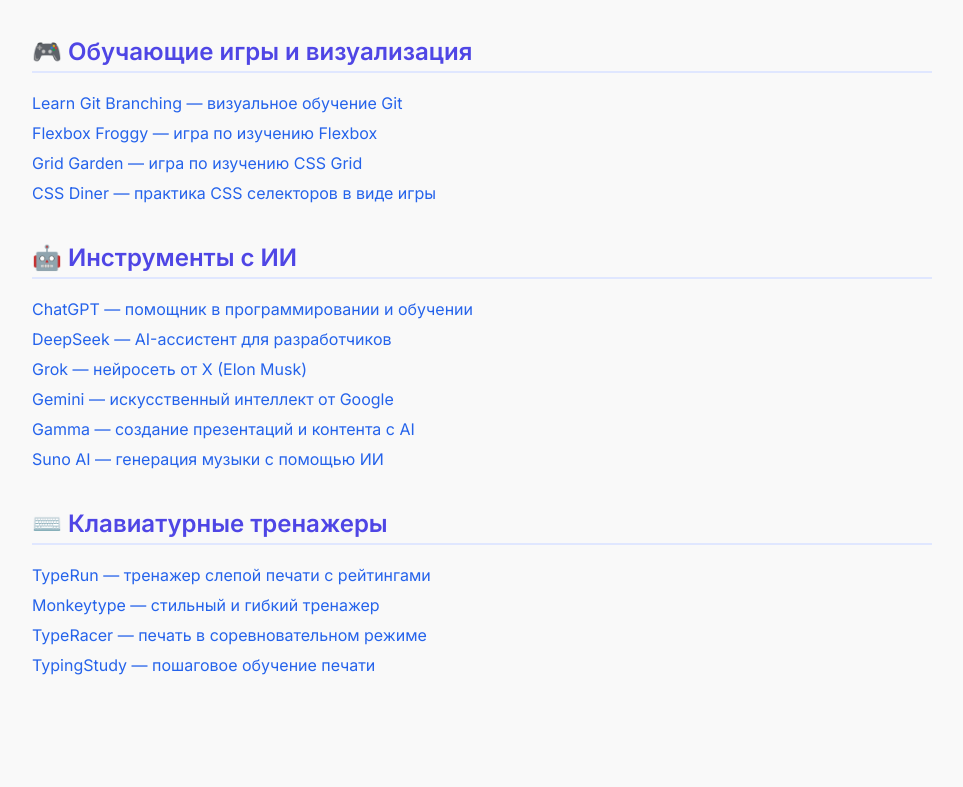
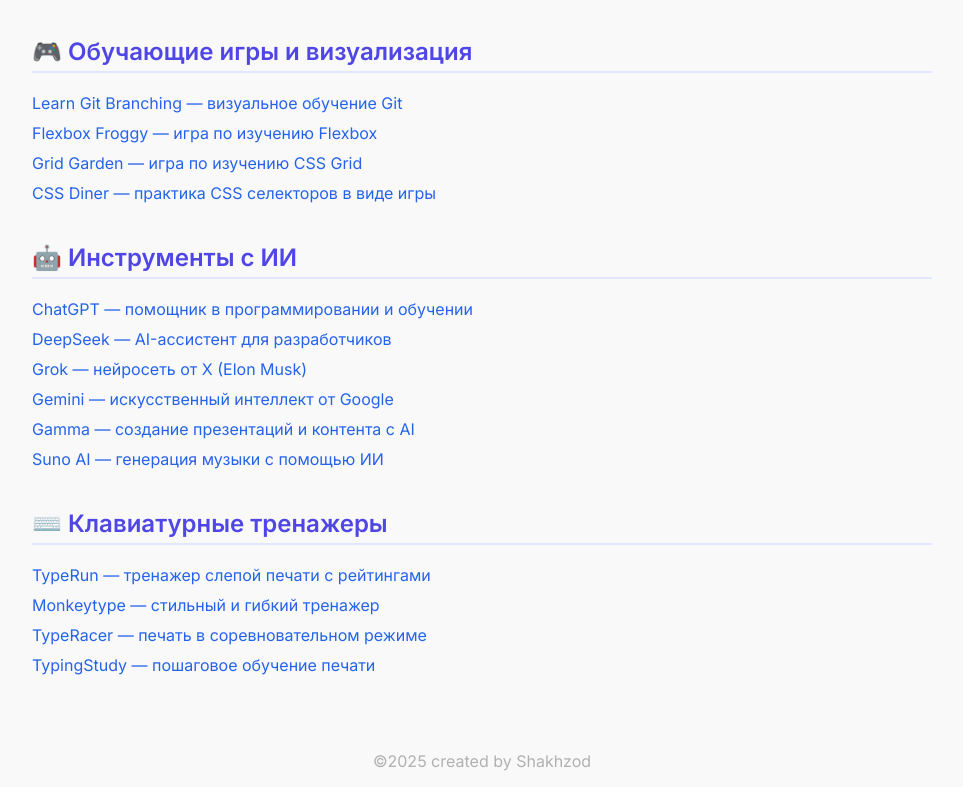
Before and after one commit to ShakhzodUsmanov/DevPath, a plain HTML site: page index.html in a window 1280 px wide. Shown: the part 1730-2517 px from the top of the page, without its empty margins (158-1121 px from the left). Before the commit the page ends 2465 px from the top, so only its background shows below. Drawn offline with Linux system fonts and the light colour scheme.

Commit message:
Copyright

```diff
--- a/index.html
+++ b/index.html
@@ -18,6 +18,9 @@
     <p id="description"></p>
   </header>
   <main id="content"></main>
+  <footer>
+    <p>©2025 created by Shakhzod</p>
+  </footer>
   <script src="script.js"></script>
 </body>
 </html>
--- a/style.css
+++ b/style.css
@@ -57,3 +57,7 @@
 a:hover {
   text-decoration: underline;
 }
+footer{
+  text-align: center;
+  color: rgba(128, 128, 128, 0.6);
+}
```
